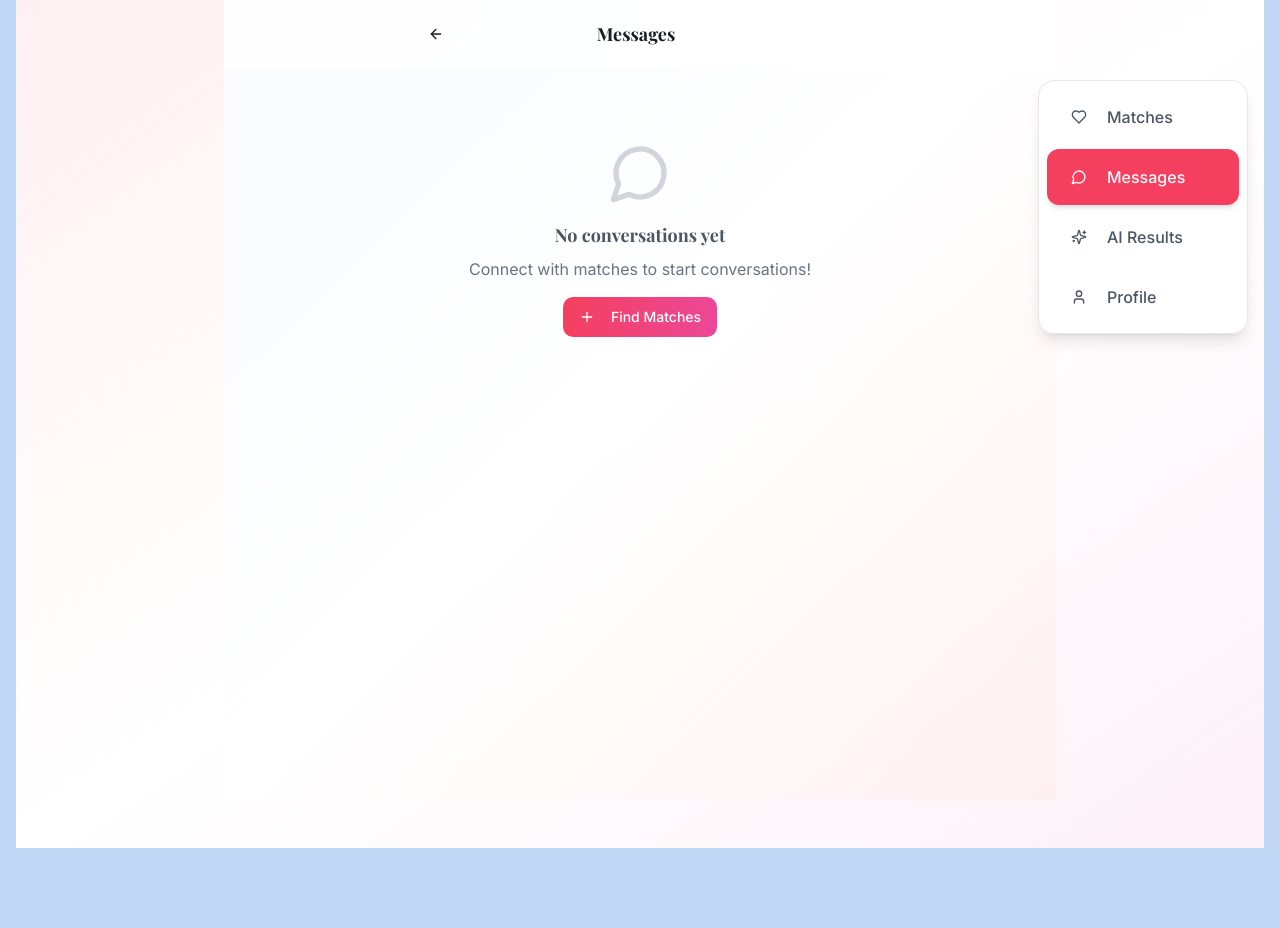
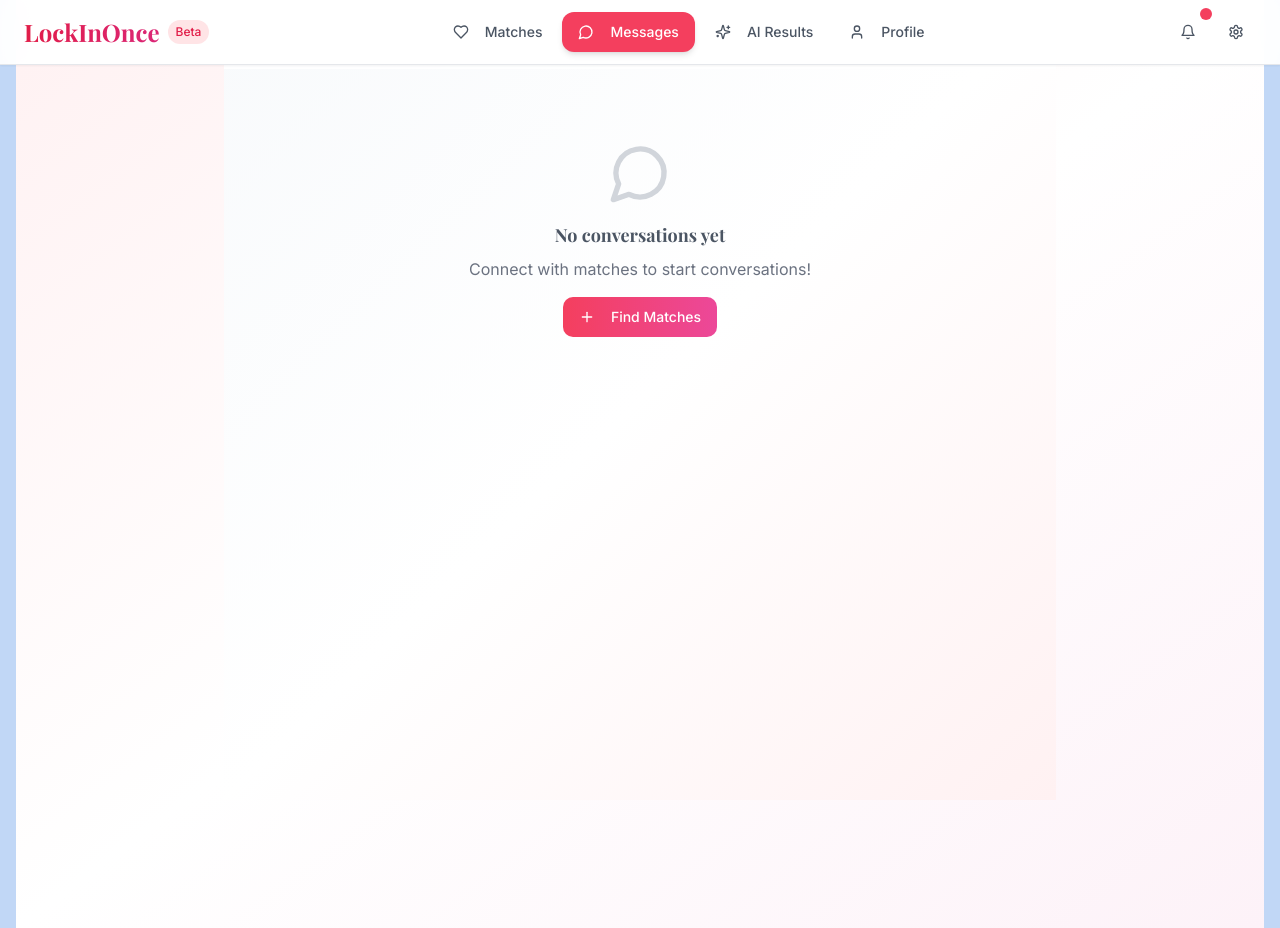
Before and after one commit to MsTimaj/LockinOnce, a React (Vite) app: page /messages in a window 1280 px wide. Before the commit the page ends 848 px from the top, so only its background shows below. Built offline with nearby package versions, Linux system fonts and the light colour scheme.

Commit message:
Refactor: Continue desktop navbar implementation

```diff
--- a/src/components/dashboard/DashboardHeader.tsx
+++ b/src/components/dashboard/DashboardHeader.tsx
@@ -20,7 +20,7 @@ const DashboardHeader = () => {
   };
 
   return (
-    <div className="bg-white/80 backdrop-blur-xl border-b border-white/30 sticky top-0 z-30">
+    <div className="lg:hidden bg-white/80 backdrop-blur-xl border-b border-white/30 sticky top-0 z-30">
       <div className="max-w-sm sm:max-w-md mx-auto px-3 sm:px-4 py-3 sm:py-4">
         <div className="flex items-center justify-between">
           <div className="flex-1 min-w-0">
--- a/src/components/dashboard/NavigationFooter.tsx
+++ b/src/components/dashboard/NavigationFooter.tsx
@@ -1,11 +1,24 @@
 
 import { Button } from "@/components/ui/button";
-import { Heart, MessageCircle, User, Sparkles } from "lucide-react";
+import { Heart, MessageCircle, User, Sparkles, Bell, Settings } from "lucide-react";
 import { useNavigate, useLocation } from "react-router-dom";
+import { useToast } from "@/hooks/use-toast";
 
 const NavigationFooter = () => {
   const navigate = useNavigate();
   const location = useLocation();
+  const { toast } = useToast();
+
+  const handleSettingsClick = () => {
+    navigate('/settings');
+  };
+
+  const handleNotificationClick = () => {
+    toast({
+      title: "Demo Mode",
+      description: "Notifications are not active in demo mode. This feature would send alerts for new matches and messages.",
+    });
+  };
 
   const getButtonClass = (path: string) => {
     const isActive = location.pathname === path;
@@ -24,6 +37,15 @@ const NavigationFooter = () => {
   const getTextClass = (path: string) => {
     const isActive = location.pathname === path;
     return `text-xs lg:text-sm font-medium ${isActive ? 'text-white' : ''} transition-all duration-200`;
+  };
+
+  const getDesktopNavButtonClass = (path: string) => {
+    const isActive = location.pathname === path;
+    return `flex items-center space-x-2 px-4 py-2 rounded-lg transition-all duration-200 ${
+      isActive
+        ? 'bg-rose-500 text-white shadow-md'
+        : 'text-gray-600 hover:text-rose-500 hover:bg-rose-50'
+    }`;
   };
 
   return (
@@ -69,62 +91,88 @@ const NavigationFooter = () => {
         </div>
       </div>
 
-      {/* Desktop Navigation Sidebar or Top Bar */}
-      <div className="hidden lg:block fixed top-20 right-8 bg-white/95 backdrop-blur-lg border border-gray-200 rounded-2xl shadow-lg z-40">
-        <div className="p-2 flex flex-col space-y-1">
+      {/* Desktop Navigation - Integrated Top Navbar */}
+      <div className="hidden lg:block fixed top-0 left-0 right-0 bg-white/95 backdrop-blur-lg border-b border-gray-200 shadow-sm z-50">
+        <div className="max-w-7xl mx-auto px-6 py-3">
+          <div className="flex items-center justify-between">
+            {/* Left: Brand */}
+            <div className="flex items-center space-x-2">
+              <h1 className="text-2xl font-bold bg-gradient-to-r from-rose-600 to-pink-600 bg-clip-text text-transparent">
+                LockInOnce
+              </h1>
+              <span className="bg-rose-100 text-rose-600 text-xs px-2 py-1 rounded-full font-medium">
+                Beta
+              </span>
+            </div>
+
+            {/* Center: Navigation */}
+            <div className="flex items-center space-x-1">
               <Button
                 variant="ghost"
-            className={`flex items-center justify-start space-x-3 px-6 py-4 rounded-xl transition-all duration-200 min-h-[56px] w-48 ${
-              location.pathname === '/dashboard'
-                ? 'bg-rose-500 text-white shadow-md'
-                : 'text-gray-600 hover:text-rose-500 hover:bg-rose-50'
-            }`}
+                className={getDesktopNavButtonClass('/dashboard')}
                 onClick={() => navigate('/dashboard')}
               >
                 <Heart className="h-5 w-5" />
-            <span className="text-base font-medium">Matches</span>
+                <span>Matches</span>
               </Button>
 
               <Button
                 variant="ghost"
-            className={`flex items-center justify-start space-x-3 px-6 py-4 rounded-xl transition-all duration-200 min-h-[56px] w-48 ${
-              location.pathname === '/messages'
-                ? 'bg-rose-500 text-white shadow-md'
-                : 'text-gray-600 hover:text-rose-500 hover:bg-rose-50'
-            }`}
+                className={getDesktopNavButtonClass('/messages')}
                 onClick={() => navigate('/messages')}
               >
                 <MessageCircle className="h-5 w-5" />
-            <span className="text-base font-medium">Messages</span>
+                <span>Messages</span>
               </Button>
 
               <Button
                 variant="ghost"
-            className={`flex items-center justify-start space-x-3 px-6 py-4 rounded-xl transition-all duration-200 min-h-[56px] w-48 ${
-              location.pathname === '/ai-results'
-                ? 'bg-rose-500 text-white shadow-md'
-                : 'text-gray-600 hover:text-rose-500 hover:bg-rose-50'
-            }`}
+                className={getDesktopNavButtonClass('/ai-results')}
                 onClick={() => navigate('/ai-results')}
               >
                 <Sparkles className="h-5 w-5" />
-            <span className="text-base font-medium">AI Results</span>
+                <span>AI Results</span>
               </Button>
 
               <Button
                 variant="ghost"
-            className={`flex items-center justify-start space-x-3 px-6 py-4 rounded-xl transition-all duration-200 min-h-[56px] w-48 ${
-              location.pathname === '/profile'
-                ? 'bg-rose-500 text-white shadow-md'
-                : 'text-gray-600 hover:text-rose-500 hover:bg-rose-50'
-            }`}
+                className={getDesktopNavButtonClass('/profile')}
                 onClick={() => navigate('/profile')}
               >
                 <User className="h-5 w-5" />
-            <span className="text-base font-medium">Profile</span>
+                <span>Profile</span>
+              </Button>
+            </div>
+
+            {/* Right: User Controls */}
+            <div className="flex items-center space-x-2">
+              <Button
+                variant="ghost"
+                size="sm"
+                onClick={handleNotificationClick}
+                className="h-10 w-10 p-0 rounded-full hover:bg-gray-100 relative"
+                title="Notifications"
+              >
+                <Bell className="h-5 w-5 text-gray-600" />
+                <div className="absolute -top-1 -right-1 w-3 h-3 bg-rose-500 rounded-full"></div>
+              </Button>
+
+              <Button
+                variant="ghost"
+                size="sm"
+                onClick={handleSettingsClick}
+                className="h-10 w-10 p-0 rounded-full hover:bg-gray-100"
+                title="Settings"
+              >
+                <Settings className="h-5 w-5 text-gray-600" />
               </Button>
             </div>
           </div>
+        </div>
+      </div>
+
+      {/* Desktop content padding to account for fixed navbar */}
+      <div className="hidden lg:block h-20"></div>
     </>
   );
 };
--- a/src/pages/Dashboard.tsx
+++ b/src/pages/Dashboard.tsx
@@ -28,7 +28,7 @@ const Dashboard = () => {
   // Show match detail if a match is selected
   if (selectedMatch) {
     return (
-      <div className="pb-20 lg:pb-6">
+      <div className="pb-20 lg:pb-6 lg:pt-20">
         <MatchDetail
           match={selectedMatch}
           onBack={handleBackToMatches}
@@ -36,12 +36,14 @@ const Dashboard = () => {
           onPass={handlePass}
         />
         <LoveVeeChatButton />
+        <NavigationFooter />
       </div>
     );
   }
 
   return (
     <div className="min-h-screen bg-gradient-to-br from-slate-50 via-white to-rose-50">
+      <NavigationFooter />
       <DashboardHeader />
 
       {/* Mobile Layout */}
@@ -54,14 +56,15 @@ const Dashboard = () => {
       />
 
       {/* Desktop Layout */}
+      <div className="lg:pt-4">
         <DashboardDesktopLayout
           matches={matches}
           onMatchClick={handleMatchClick}
           getScoreColor={getScoreColor}
           getScoreBackground={getScoreBackground}
         />
+      </div>
 
-      <NavigationFooter />
       <LoveVeeChatButton />
     </div>
   );
```
Lines whose indentation alone changed are shown as unchanged.
